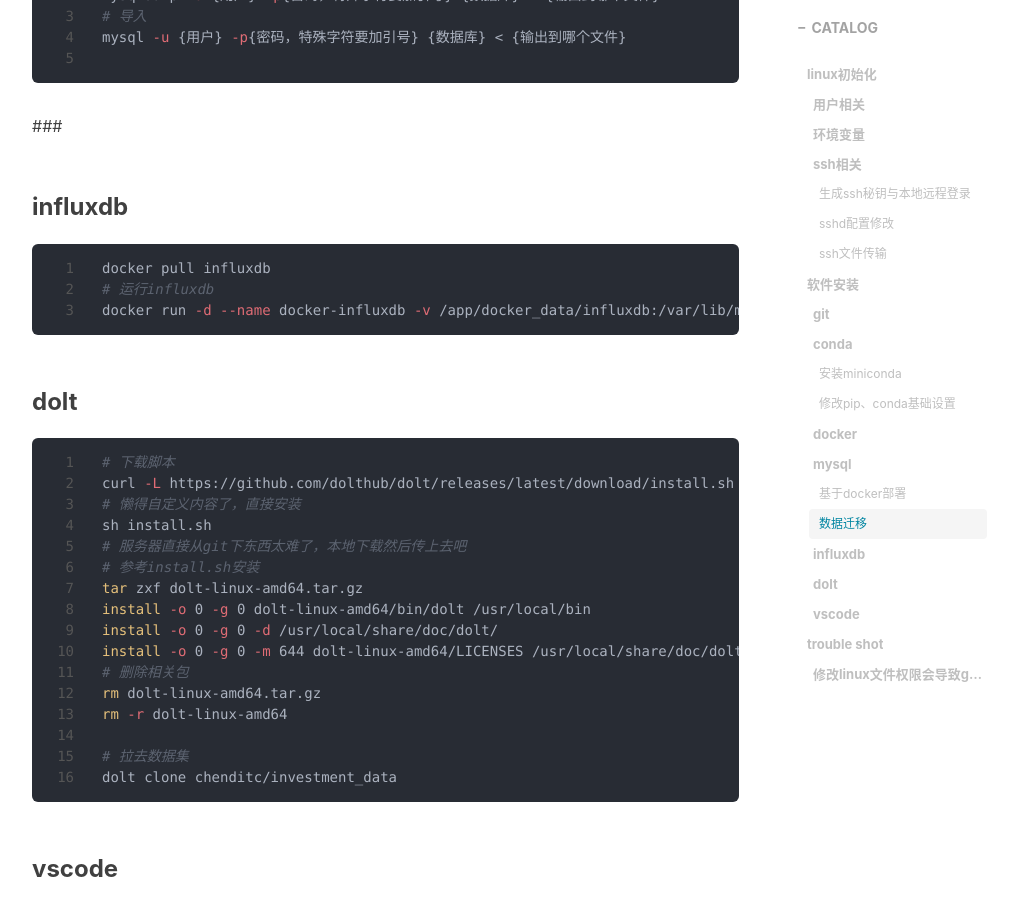
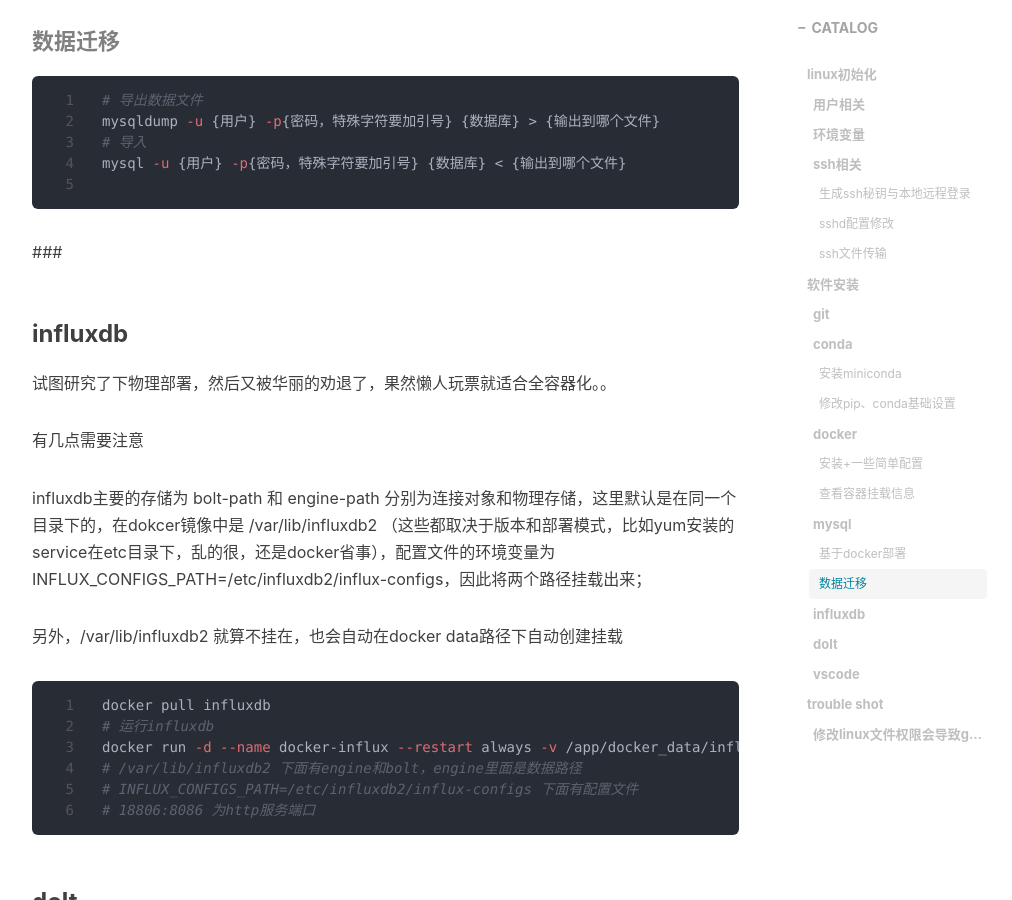
Before and after one commit to dimi-liu/dimi-liu.github.io, a Jekyll site: the page built from _posts/coding/tool/2023-12-16-linux配置.markdown, in a window 1280 px wide and 900 px high, scrolled down 8545 px. Shown: the whole window, without its empty margins (233-1245 px from the left). Built offline with Jekyll 4.4.1, drawn with Linux system fonts in a browser that asks for light colours; nearby versions of some CDN libraries; comment, search, counter and statistics services are not loaded; some of the changed text lies outside the part shown.

Commit message:
2024-01-15 更新docker+influx 一些东西

````diff
--- a/_posts/coding/tool/2023-12-16-linux配置.markdown
+++ b/_posts/coding/tool/2023-12-16-linux配置.markdown
@@ -113,7 +113,7 @@
 # 下载文件
 scp -P {port} username@servername:/path/filename /var/www/local_dir（本地目录）
 # 下载目录
-scp -P port -r username@servername:/var/www/remote_dir/（远程目录） /var/www/local_dir（本地目录）
+scp -P {port} -r username@servername:/var/www/remote_dir/（远程目录） /var/www/local_dir（本地目录）
 ```
 
 ## 软件安装
@@ -210,6 +210,8 @@
 
 ### docker
 
+#### 安装+一些简单配置
+
 同样参考tuna
 
 [docker-ce | 镜像站使用帮助 | 清华大学开源软件镜像站 | Tsinghua Open Source Mirror](https://mirrors.tuna.tsinghua.edu.cn/help/docker-ce/)
@@ -263,10 +265,12 @@
 - on-failure:3：在容器非正常退出时重启容器，最多重启 3 次
 - always：无论退出状态是如何，都重启容器；
 
-查看容器挂载信息
+#### 查看容器挂载信息
 
 ```bash
+# 主要看挂载的磁盘路径啥的
 docker inspect docker-mysql | grep Mounts -A 20
+
 ```
 
 
@@ -327,10 +331,21 @@
 
 ### influxdb
 
+试图研究了下物理部署，然后又被华丽的劝退了，果然懒人玩票就适合全容器化。。
+
+有几点需要注意
+
+influxdb主要的存储为 bolt-path 和 engine-path 分别为连接对象和物理存储，这里默认是在同一个目录下的，在dokcer镜像中是 /var/lib/influxdb2 （这些都取决于版本和部署模式，比如yum安装的service在etc目录下，乱的很，还是docker省事），配置文件的环境变量为INFLUX_CONFIGS_PATH=/etc/influxdb2/influx-configs，因此将两个路径挂载出来；
+
+另外，/var/lib/influxdb2 就算不挂在，也会自动在docker data路径下自动创建挂载
+
 ```bash
 docker pull influxdb
 # 运行influxdb
-docker run -d --name docker-influxdb -v /app/docker_data/influxdb:/var/lib/mysql -p 18806:8806 -e MYSQL_ROOT_PASSWORD="paic123$" mysql
+docker run -d --name docker-influx --restart always -v /app/docker_data/influx:/var/lib/influxdb2 -v /app/docker_data/influx/conf:/etc/influxdb2 -p 18806:8086 influxdb
+# /var/lib/influxdb2 下面有engine和bolt，engine里面是数据路径
+# INFLUX_CONFIGS_PATH=/etc/influxdb2/influx-configs 下面有配置文件
+# 18806:8086 为http服务端口
 ```
 
 ### dolt
````
